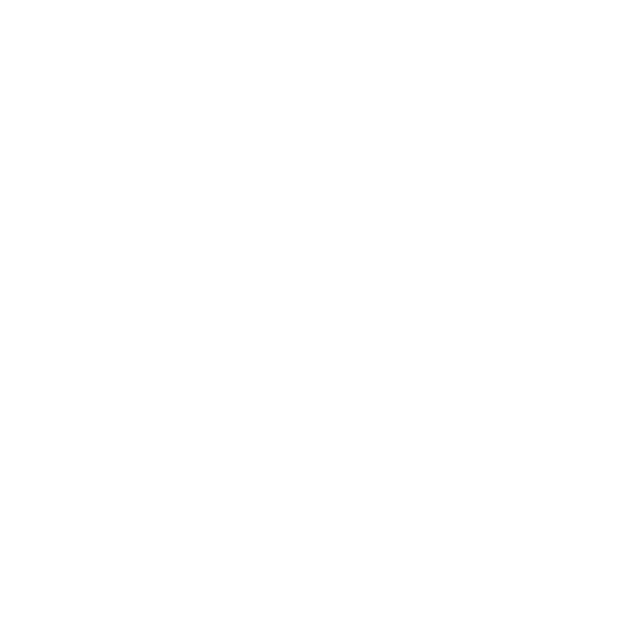
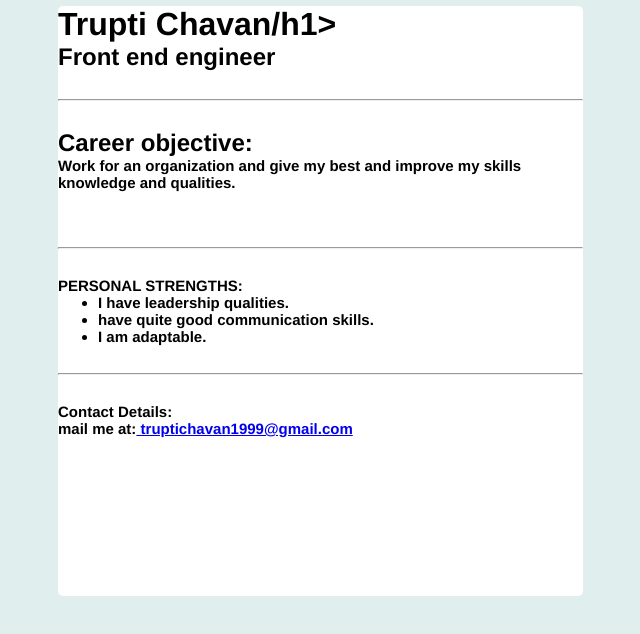
Before and after one commit to truptichavan1999/personal-portfolio-page, a plain HTML site: page index.html in a window 1280 px wide. Shown: the whole page, without its empty margins (287-927 px from the left). Drawn offline with Linux system fonts and the light colour scheme.

Commit message:
commit the task
finish task

```diff
--- a/index.html
+++ b/index.html
@@ -1 +1,38 @@
-<!-- Add your HTML Code here -->
+<html>
+<head>
+<link href="style.css"  type="text/css"rel="stylesheet">
+</head>
+<body>
+  <div class="profileBody">
+<h1> Trupti Chavan/h1>
+<h2> Front end engineer <h2>
+<br>
+    <hr />
+  <br>
+
+  <strong>Career objective:</strong><br>
+  <p>Work for an organization and give my best and improve my skills knowledge and qualities.</p>
+  <br><br>
+   <hr />
+   <br>
+
+
+
+<p><strong> PERSONAL STRENGTHS: </strong></p>
+  <ul>
+      <li>I have leadership qualities.</li>
+      <li>have quite good communication skills.</li>
+    <li>I am adaptable.</li>
+  </ul>
+  <br>
+  <hr />
+  <br>
+  <p>
+  <strong>Contact Details:</strong><br>
+  mail me at:<a href="gmail" > truptichavan1999@gmail.com </a>
+  </p>
+
+
+   </div>
+</body>
+</html><!-- Add your HTML Code here -->
--- a/style.css
+++ b/style.css
@@ -1 +1,27 @@
-/* Add your CSS code here */
+* {
+    font-family: Helvetica, Arial, sans-serif;
+    max-width: 700px;
+    margin: auto;
+
+  }
+
+body {
+      min-width: 500px;
+      background-color: #e0eeee;
+  }
+div {
+  border-radius: 5px;
+}
+
+.profileBody {
+    display: inline-block;
+    background-color: white;
+    margin-top: 6px;
+    margin-left: 55px;
+    width: 75%;
+    height: 590px;
+  }
+ul,p
+{
+	font-size:15px;
+}
```
